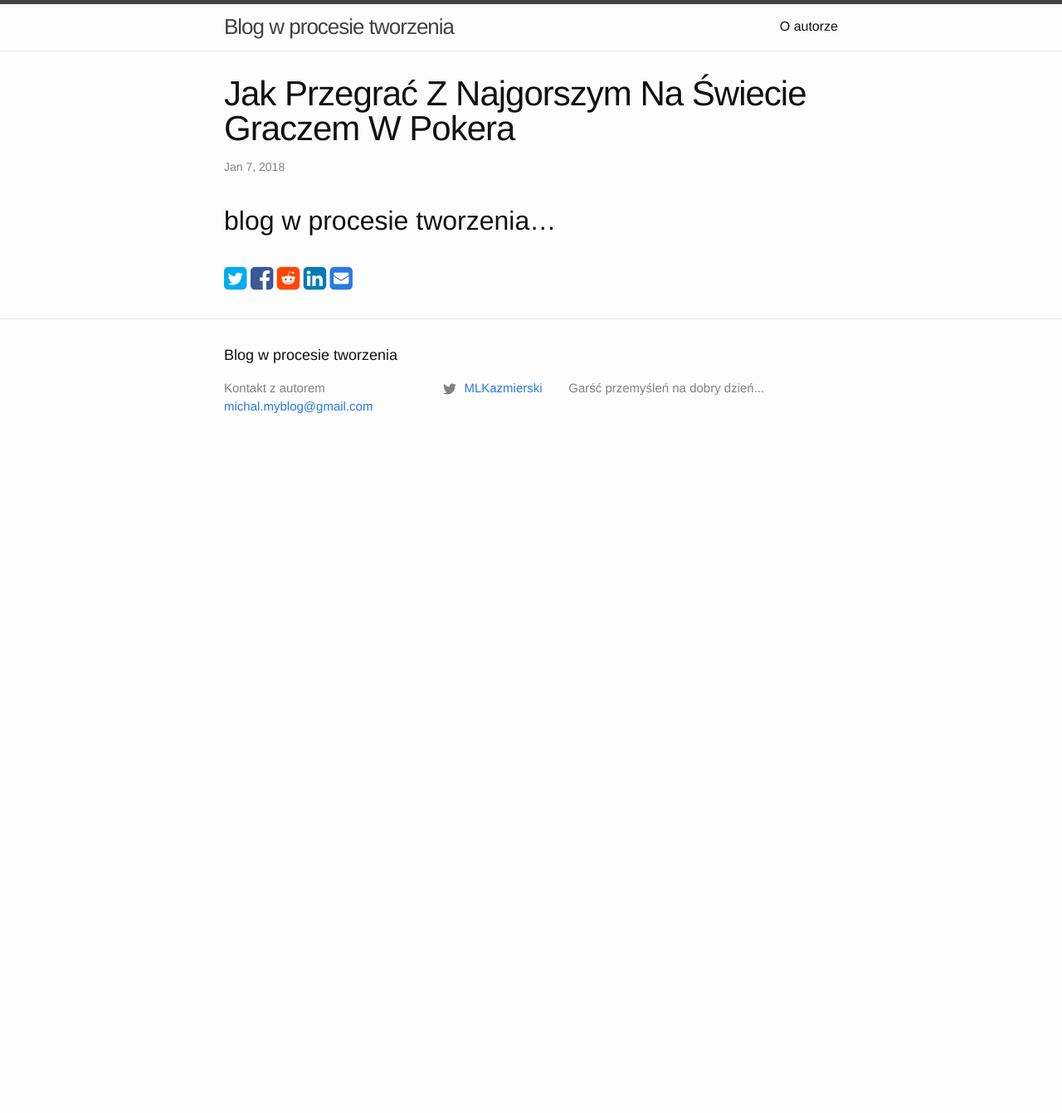
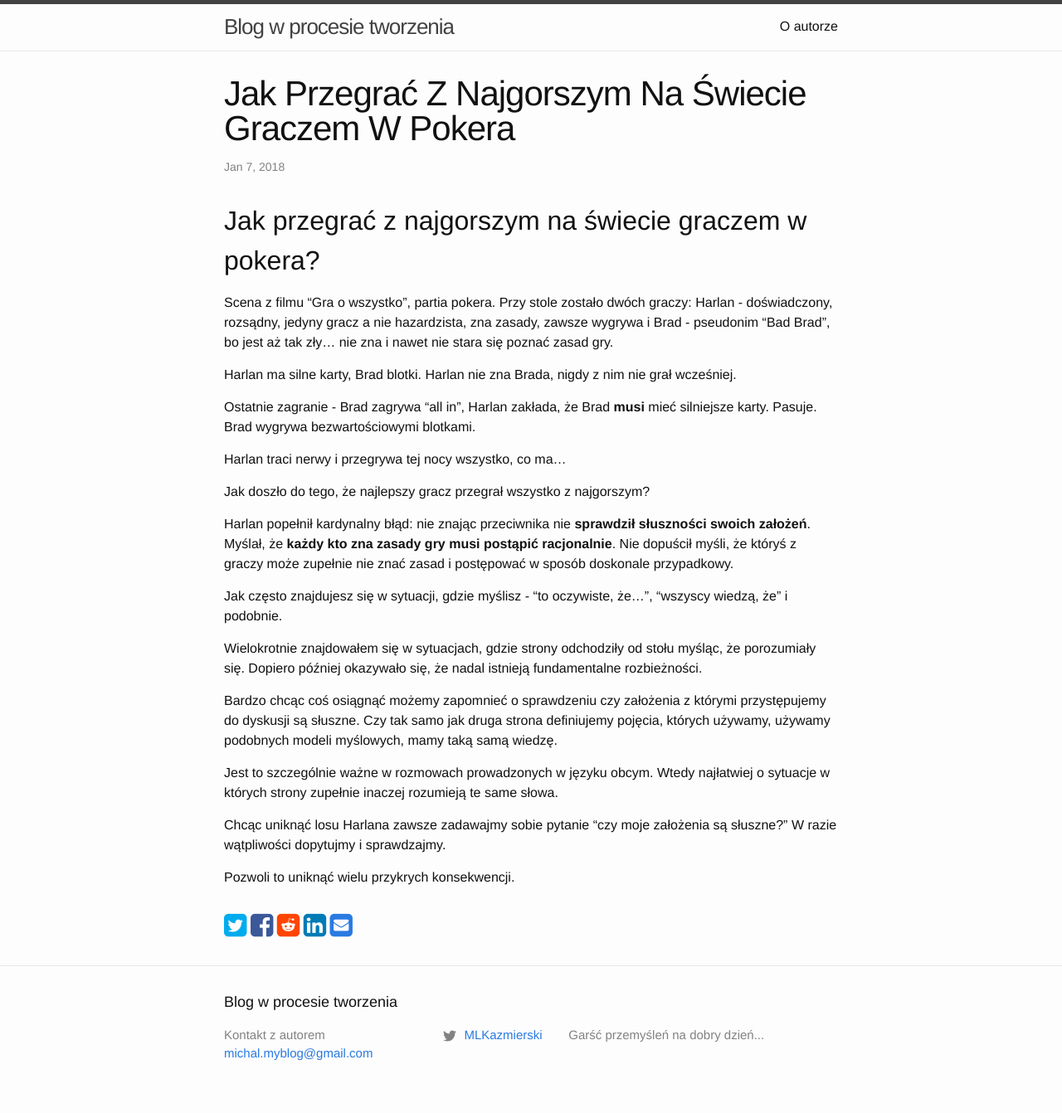
Before and after one commit to kazmiermik/kazmiermik.github.io, a Jekyll site: the page built from _posts/2018-01-07-jak-przegrać-z-najgorszym-na-świecie-graczem-w-pokera.md, in a window 1280 px wide. Shown: the whole page at 83% size. Built offline with Jekyll 4.4.1, drawn with Linux system fonts in a browser that asks for light colours; comment, search, counter and statistics services are not loaded; before the commit the page ends 900 px from its top, so only the background shows below that.

Commit message:
Update 2018-01-07-jak-przegrać-z-najgorszym-na-świecie-graczem-w-pokera.md

```diff
--- a/_posts/2018-01-07-jak-przegrać-z-najgorszym-na-świecie-graczem-w-pokera.md
+++ b/_posts/2018-01-07-jak-przegrać-z-najgorszym-na-świecie-graczem-w-pokera.md
@@ -7,4 +7,29 @@ description: >-
   Blog jest jeszcze w procesie tworzenia. W pewnym sensie tak będzie zawsze...
   Ale pojawią się nowe treści.
 ---
-## blog w procesie tworzenia...
+## Jak przegrać z najgorszym na świecie graczem w pokera?
+
+Scena z filmu "Gra o wszystko", partia pokera. Przy stole zostało dwóch graczy: Harlan - doświadczony, rozsądny, jedyny gracz a nie hazardzista, zna zasady, zawsze wygrywa i Brad - pseudonim "Bad Brad", bo jest aż tak zły... nie zna i nawet nie stara się poznać zasad gry.
+
+Harlan ma silne karty, Brad blotki. Harlan nie zna Brada, nigdy z nim nie grał wcześniej.
+
+Ostatnie zagranie - Brad zagrywa "all in", Harlan zakłada, że Brad **musi** mieć silniejsze karty. Pasuje. Brad wygrywa bezwartościowymi blotkami.
+
+Harlan traci nerwy i przegrywa tej nocy wszystko, co ma...
+
+Jak doszło do tego, że najlepszy gracz przegrał wszystko z najgorszym?
+
+Harlan popełnił kardynalny błąd: nie znając przeciwnika nie **sprawdził słuszności swoich założeń**. Myślał, że **każdy kto zna zasady gry musi postąpić racjonalnie**. Nie dopuścił myśli, że któryś z graczy może zupełnie nie znać zasad i postępować w sposób doskonale przypadkowy.
+
+Jak często znajdujesz się w sytuacji, gdzie myślisz - "to oczywiste, że...", "wszyscy wiedzą, że" i podobnie.
+
+Wielokrotnie znajdowałem się w sytuacjach, gdzie strony odchodziły od stołu myśląc, że porozumiały się. Dopiero później okazywało się, że nadal istnieją fundamentalne rozbieżności.
+
+Bardzo chcąc coś osiągnąć możemy zapomnieć o sprawdzeniu czy założenia z którymi przystępujemy do dyskusji są słuszne. Czy tak samo jak druga strona definiujemy pojęcia, których używamy, używamy podobnych modeli myślowych, mamy taką samą wiedzę.
+
+Jest to szczególnie ważne w rozmowach prowadzonych w języku obcym. Wtedy najłatwiej o sytuacje w których strony zupełnie inaczej rozumieją te same słowa.
+
+Chcąc uniknąć losu Harlana zawsze zadawajmy sobie pytanie "czy moje założenia są słuszne?"
+W razie wątpliwości dopytujmy i sprawdzajmy.
+
+Pozwoli to uniknąć wielu przykrych konsekwencji.
```
